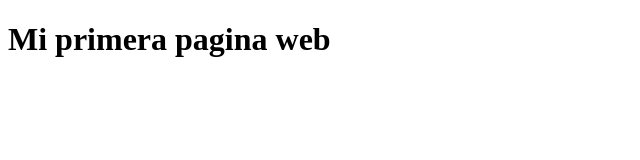
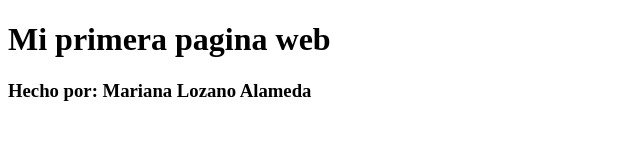
Before and after one commit to Marianalozano/First-Flutter-App, a plain HTML site: page FirstFlutterApp.html in a window 1280 px wide. Shown: the whole page, without its empty margins (0-640 px from the left). Drawn offline with Linux system fonts and the light colour scheme.

```diff
--- a/FirstFlutterApp.html
+++ b/FirstFlutterApp.html
@@ -7,5 +7,6 @@
 </head>
 <body>
     <h1> Mi primera pagina web</h1>
+    <h3> Hecho por: Mariana Lozano Alameda</h3>
 </body>
 </html>
```
